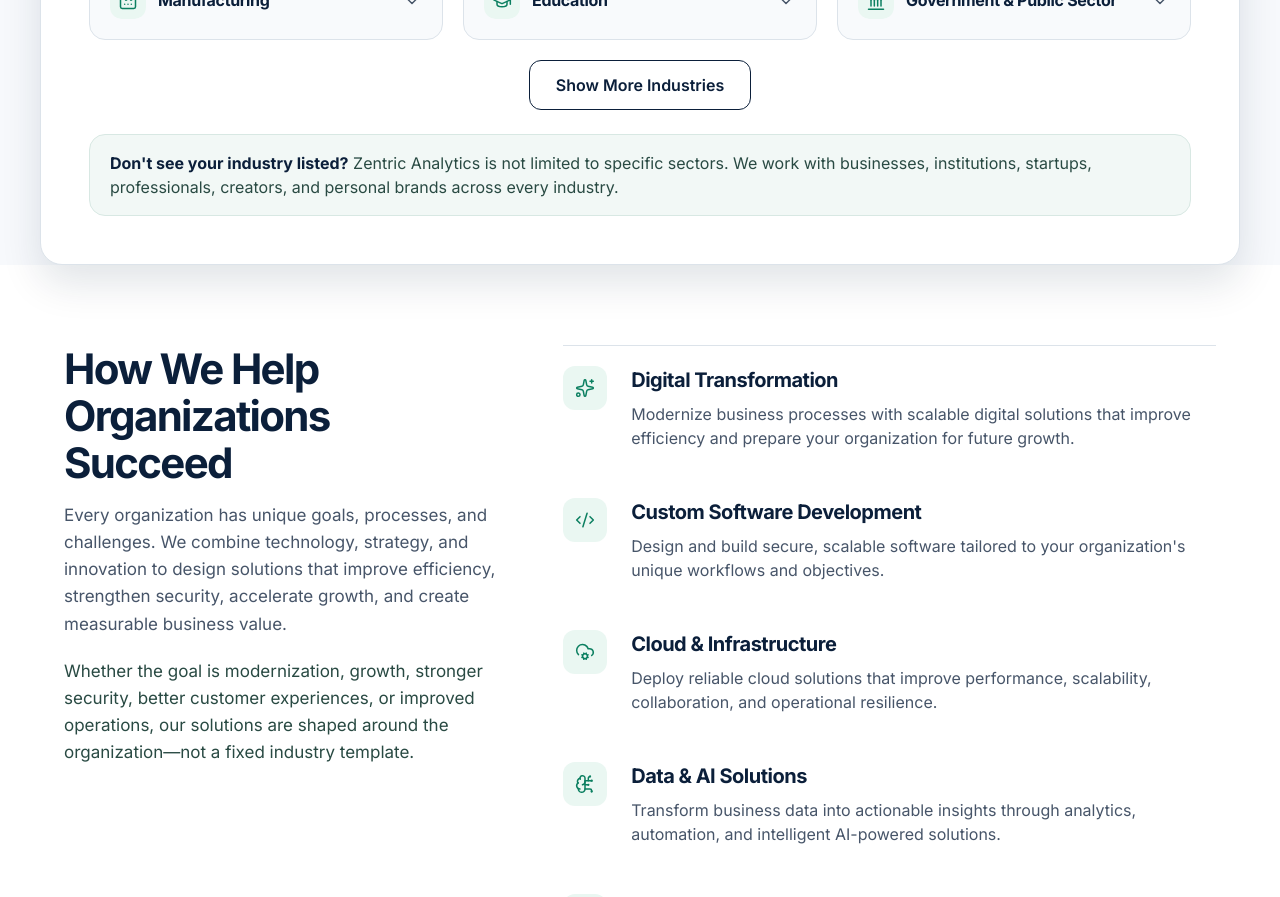
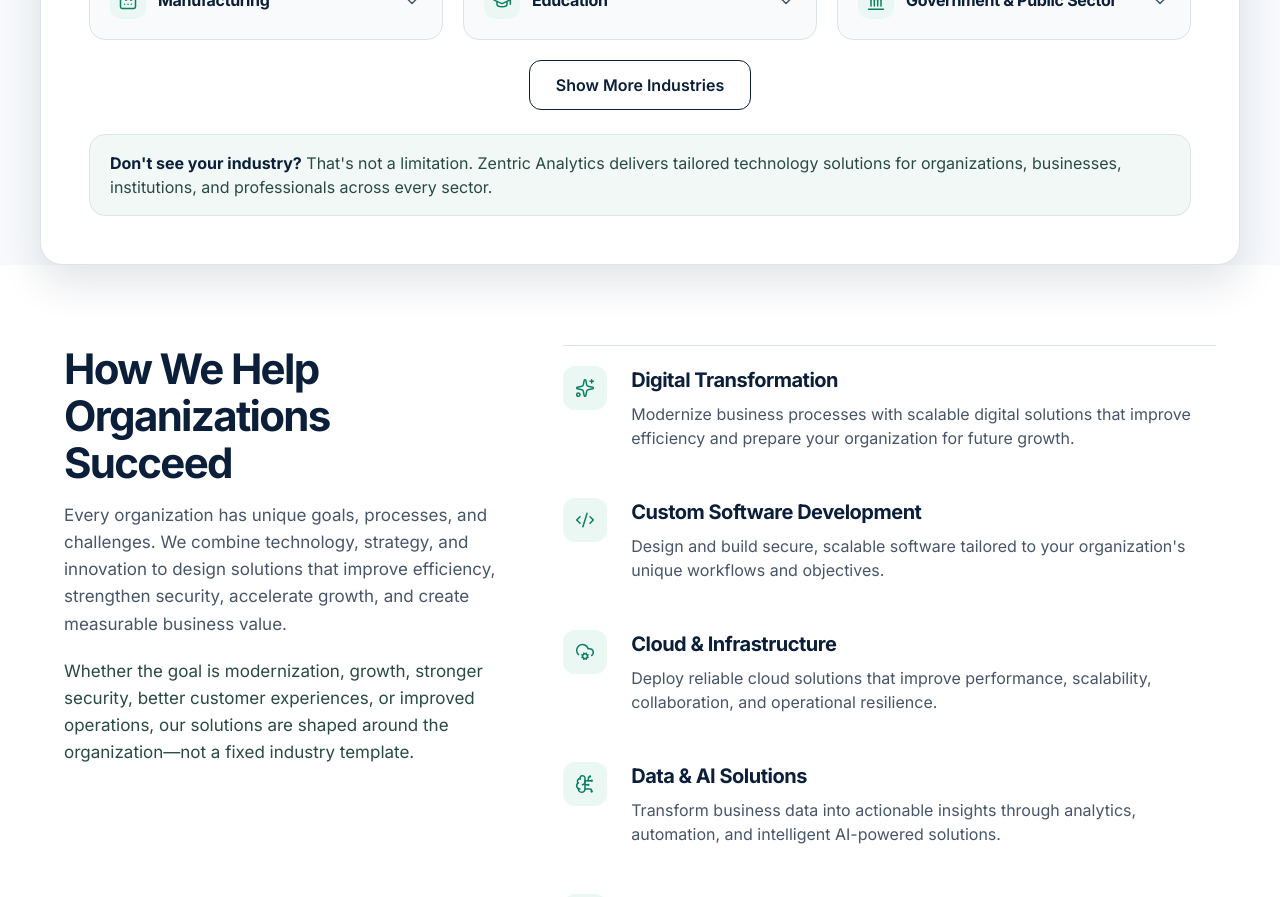
Before and after one commit to Zentric-Analytics/Zentricanalytics.com, a Next.js app: page /industries in a window 1280 px wide. Shown: the part 1000-1897 px from the top of the page. Built offline with nearby package versions, Linux system fonts and the light colour scheme.

Commit message:
Update industries informational message

```diff
--- a/src/components/IndustriesWeServe.tsx
+++ b/src/components/IndustriesWeServe.tsx
@@ -103,8 +103,8 @@ export function IndustriesWeServe() {
         </div>
 
         <aside className="mt-5 rounded-2xl border border-[#D8E8E3] bg-[#F2F8F6] px-4 py-3.5 text-sm leading-[1.6] text-[#294A43] sm:mt-6 sm:px-5 sm:py-4 sm:text-base">
-          <span className="font-bold text-[#0B1F3A]">Don&apos;t see your industry listed?</span>{' '}
-          Zentric Analytics is not limited to specific sectors. We work with businesses, institutions, startups, professionals, creators, and personal brands across every industry.
+          <span className="font-bold text-[#0B1F3A]">Don&apos;t see your industry?</span>{' '}
+          That&apos;s not a limitation. Zentric Analytics delivers tailored technology solutions for organizations, businesses, institutions, and professionals across every sector.
         </aside>
       </div>
     </section>
```
